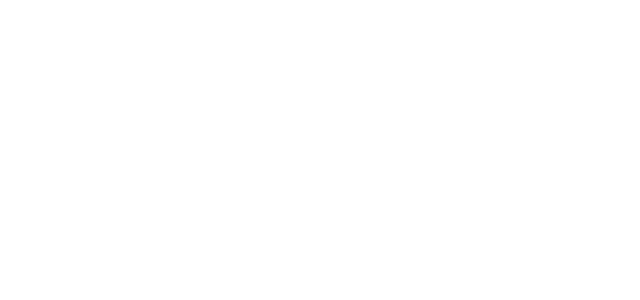
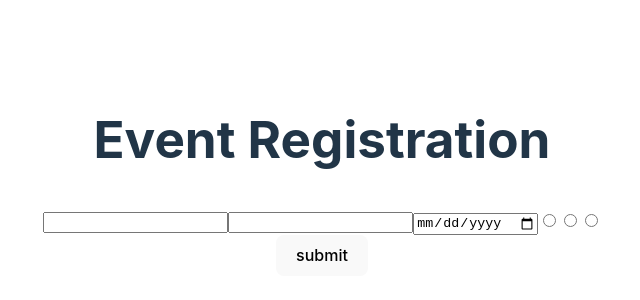
Before and after one commit to olehpetrovasyliev/eliftecth-test-task-frontend, a React (Vite) app: page /events/1/register in a window 1280 px wide. Before the commit this address had no page. Shown: the part 228-528 px from the top of the page, without its empty margins (318-958 px from the left). Built offline with nearby package versions, Linux system fonts and the light colour scheme.

Commit message:
add event registration basic markup

```diff
--- a/src/App.tsx
+++ b/src/App.tsx
@@ -2,6 +2,7 @@ import { Route, Routes } from "react-router-dom";
 import "./App.css";
 import Home from "./routes/Home";
 import EventParticipantsPage from "./routes/EventParticipantsPage";
+import EventRegistrationPage from "./routes/EventRegistrationPage";
 
 function App() {
   return (
@@ -12,6 +13,7 @@ function App() {
           path="events/:id/participants"
           element={<EventParticipantsPage />}
         />
+        <Route path="events/:id/register" element={<EventRegistrationPage />} />
       </Routes>
       {/* <Home /> */}
     </>
--- a/src/routes/EventRegistrationPage.tsx
+++ b/src/routes/EventRegistrationPage.tsx
@@ -0,0 +1,42 @@
+import React from "react";
+import { useParams } from "react-router-dom";
+
+const EventRegistrationPage = () => {
+  const { id } = useParams<{ id: string }>();
+
+  const handleSubmit = (e: any, values: any) => {
+    e.preventDefault;
+    console.log(values);
+  };
+
+  return (
+    <section className="eventRegistration">
+      <div className="eventRegistration__wrapper">
+        <h1 className="eventRegistration__title">Event Registration</h1>
+        <form onSubmit={handleSubmit}>
+          <label>
+            <input type="text" name="name" />
+          </label>
+          <label>
+            <input type="mail" name="email" />
+          </label>
+          <label>
+            <input type="date" name="date_of_birth" />
+          </label>
+          <label>
+            <input type="radio" name="heard_about_us" value="Friends" />
+          </label>
+          <label>
+            <input type="radio" name="heard_about_us" value="Social Media" />
+          </label>
+          <label>
+            <input type="radio" name="heard_about_us" value="Advertisement" />
+          </label>
+        </form>
+      </div>
+      <button type="submit">submit</button>
+    </section>
+  );
+};
+
+export default EventRegistrationPage;
```
